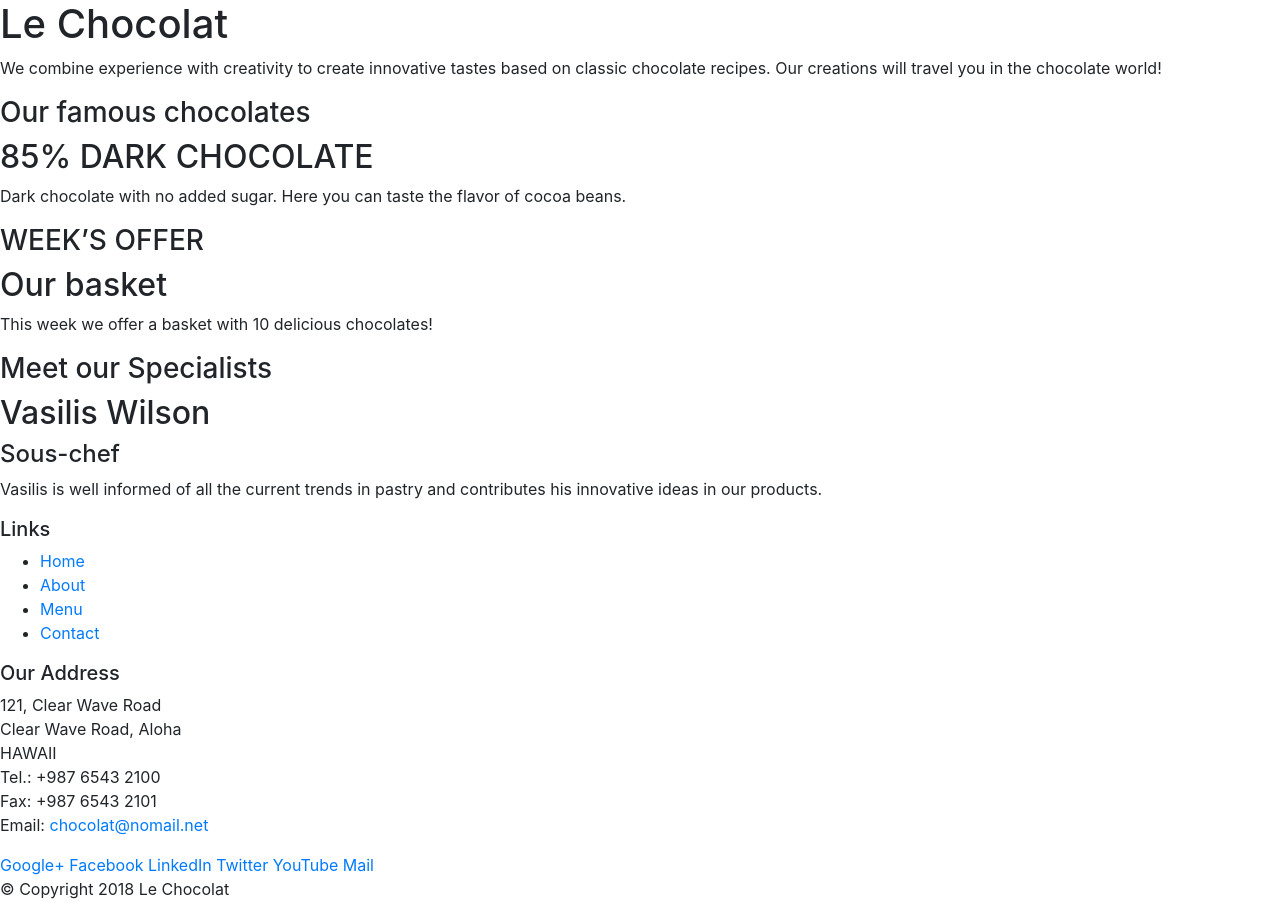
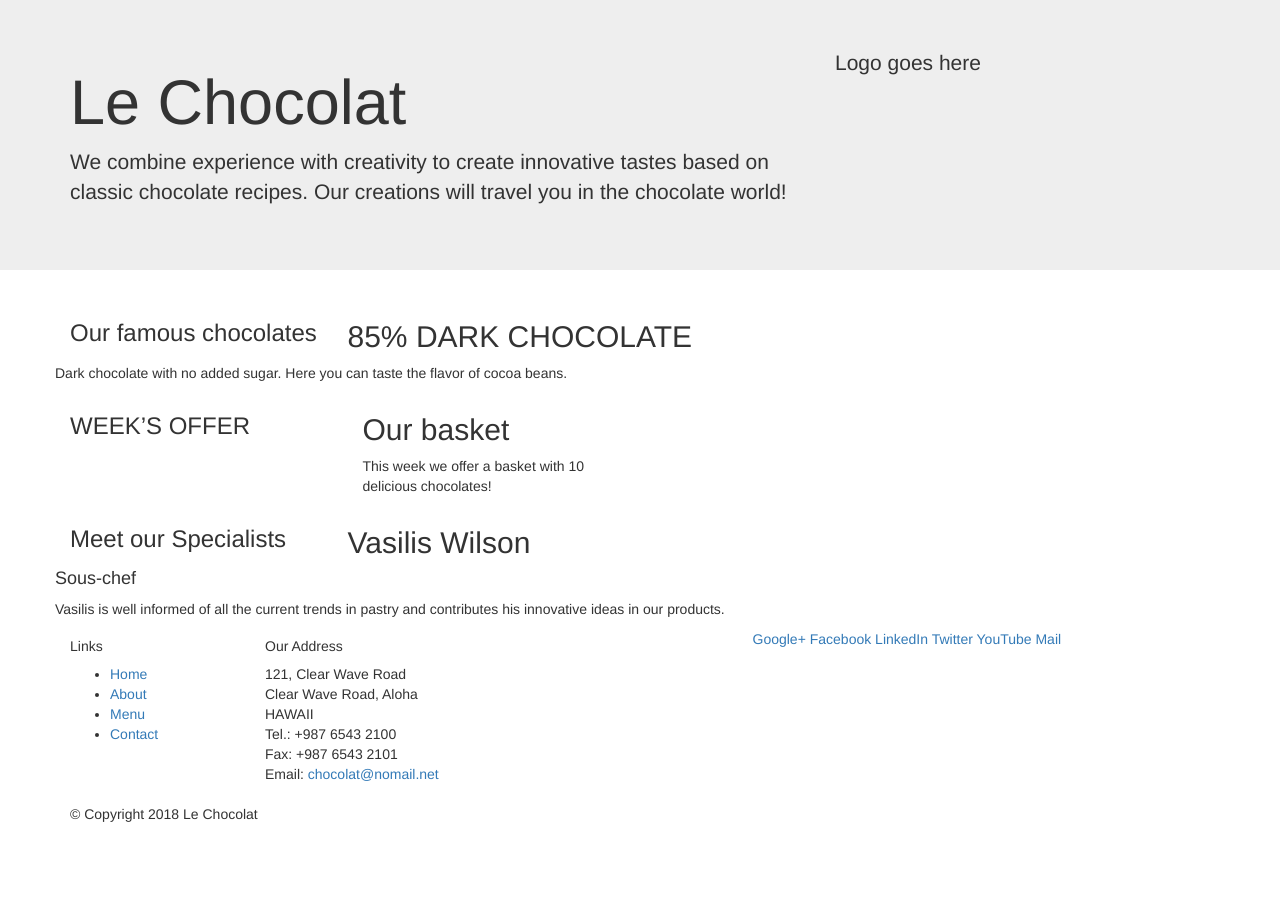
Before and after one commit to samadrezaei/leChocolat-1, a plain HTML site: page index.html in a window 1280 px wide. After the commit the page ends 834 px from the top, so only its background shows below. Drawn offline with nearby package versions, Linux system fonts and the light colour scheme.

Commit message:
Bootstrap Grid Part 1

```diff
--- a/index.html
+++ b/index.html
@@ -13,59 +13,63 @@
 
 <body>
 
-    <header>
-        <div>
-            <div>
-                <div>
+    <header class="jumbotron">
+        <div class="container">
+            <div class="row">
+                <div class="col-12 col-sm-8">
                     <h1>Le Chocolat</h1>
                     <p>We combine experience with creativity to create innovative tastes based on classic chocolate
                         recipes. Our creations will travel you in the chocolate world!</p>
                 </div>
-                <div>
+                <div class="col col-sm">
+                    <p>Logo goes here</p>
                 </div>
             </div>
         </div>
     </header>
 
-    <div>
-        <div>
-            <div>
+    <div class="container">
+        <!--first row-->
+        <div class="row">
+            <div class="col-sm-4 col-md-3">
                 <h3>Our famous chocolates</h3>
             </div>
-            <div>
+            <div class="col-sm col-md">
                 <h2>85% DARK CHOCOLATE</h2>
                 <p>Dark chocolate with no added sugar. Here you can taste the flavor of cocoa beans.</p>
             </div>
         </div>
 
-
-        <div>
-            <div>
+        <!--second row-->
+        <div class="row">
+            <div class="col-sm-4 col-md-3">
                 <h3>WEEK’S OFFER</h3>
             </div>
-            <div>
+            <div class="col-sm-4 col-md-3">
                 <h2>Our basket</h2>
                 <p>This week we offer a basket with 10 delicious chocolates! </p>
             </div>
         </div>
 
-        <div>
-            <div>
+        <!--third row-->
+        <div class="row">
+            <div class="col-sm-4 col-md-3">
                 <h3>Meet our Specialists</h3>
             </div>
-            <div>
+            <div class="col-sm col-md">
                 <h2>Vasilis Wilson </h2>
                 <h4>Sous-chef</h4>
                 <p>Vasilis is well informed of all the current trends in pastry and contributes his innovative ideas in
                     our products.</p>
             </div>
         </div>
+
     </div>
 
     <footer>
-        <div>
-            <div>
-                <div>
+        <div class="container">
+            <div class="row">
+                <div class="col-5 offset-1 col-sm-2">
                     <h5>Links</h5>
                     <ul>
                         <li><a href="#">Home</a></li>
@@ -74,7 +78,7 @@
                         <li><a href="#">Contact</a></li>
                     </ul>
                 </div>
-                <div>
+                <div class="col-6 col-sm-5">
                     <h5>Our Address</h5>
                     <address>
                         121, Clear Wave Road<br>
@@ -85,7 +89,7 @@
                         Email: <a href="mailto:chocolat@nomail.net">chocolat@nomail.net</a>
                     </address>
                 </div>
-                <div>
+                <div class="col col-sm-4">
                     <div>
                         <a href="http://google.com/+">Google+</a>
                         <a href="http://www.facebook.com/profile.php?id=">Facebook</a>
@@ -97,7 +101,7 @@
                 </div>
             </div>
             <div>
-                <div>
+                <div class="col-auto">
                     <p> &copy; Copyright 2018 Le Chocolat</p>
                 </div>
             </div>
```
